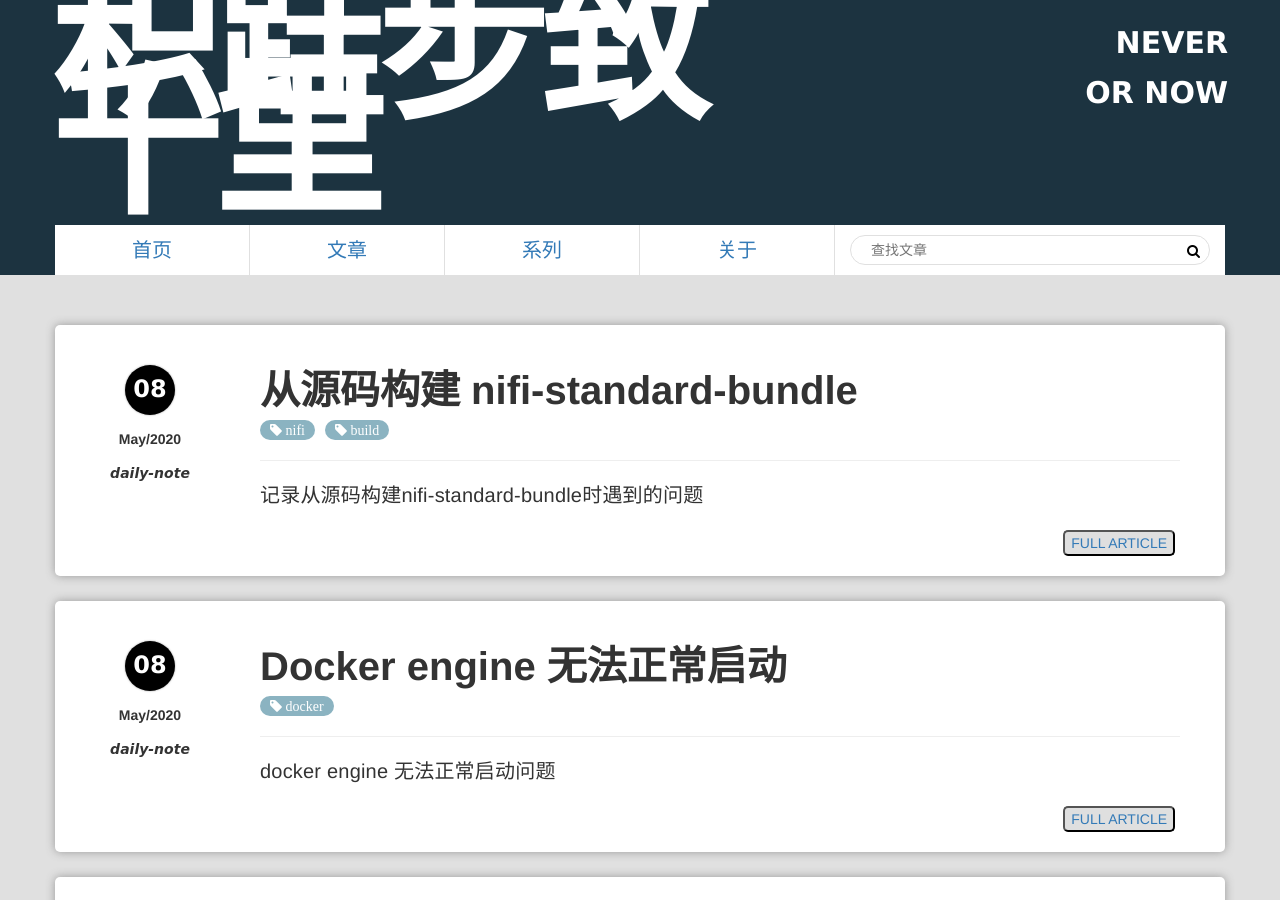
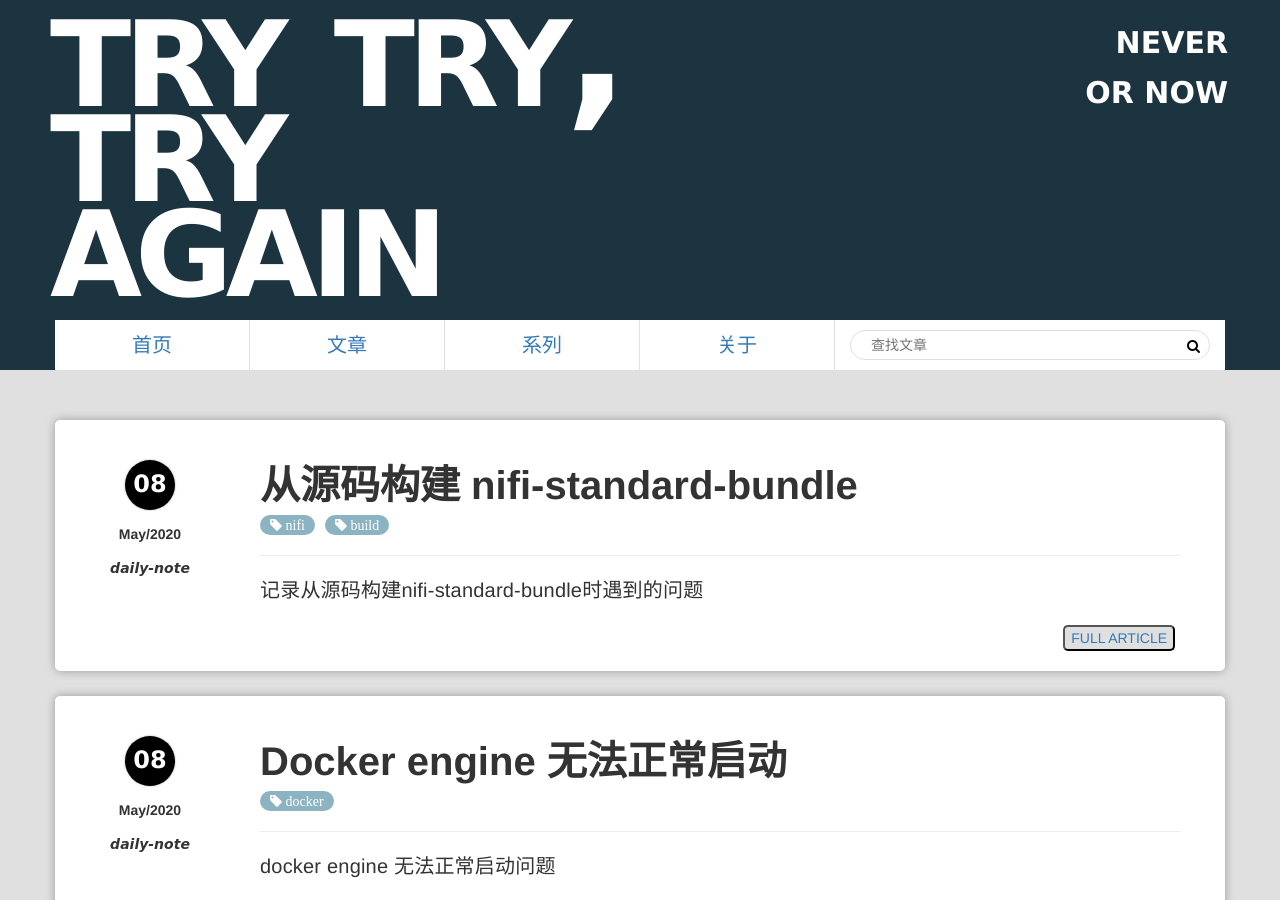
Before and after one commit to dophinlife/dophinlife.github.io, a Jekyll site: the page built from index.html, in a window 1280 px wide and 900 px high. Built offline with Jekyll 4.4.1, drawn with Linux system fonts in a browser that asks for light colours; the list of posts is cut into pages by our own code.

Commit message:
micro modify

```diff
--- a/_config.yml
+++ b/_config.yml
@@ -20,7 +20,7 @@ permalink: /:categories/:title
 excerpt_separator: "[-----]"
 
 url: https://dophinlife.github.io/ # Required: replace this with your domain
-name: "积跬步致千里" # Required: will be displayed on every page's header
+name: try try, try again # Required: will be displayed on every page's header
 title: "Dophinlife's personal blog" # Required: site's default title
 shout: # Required: **TWO** lines, will be displayed on page's header.
   - NEVER
```
